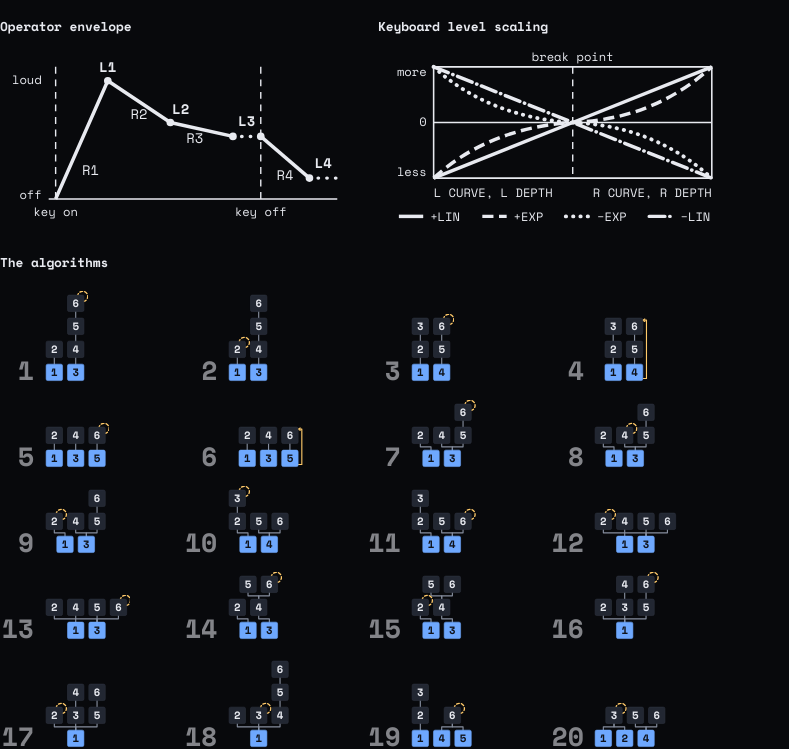
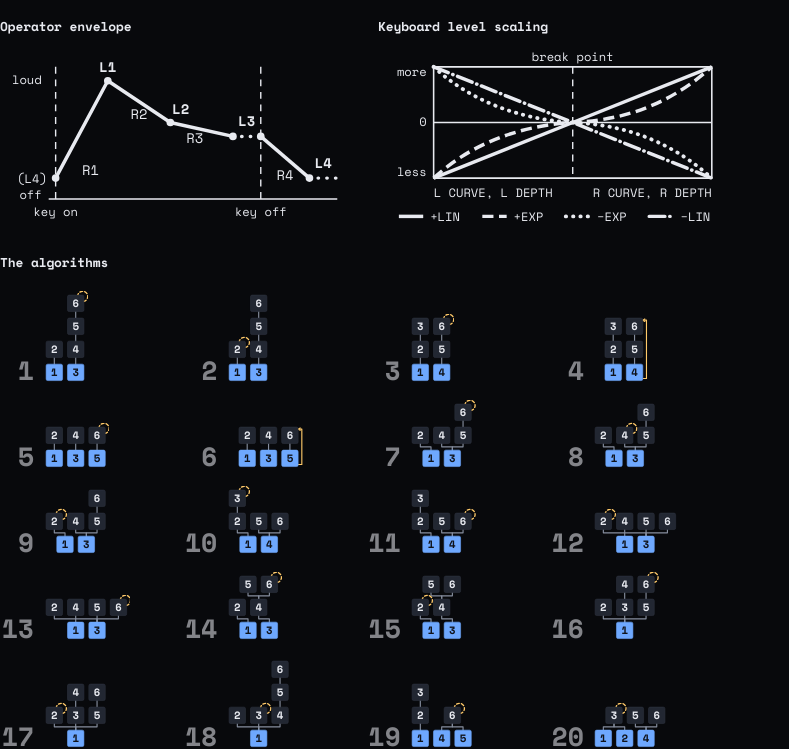
Before and after one commit to groundstation1/dx7curation, a website built with Vite: page cheatsheet.html in a window 1280 px wide. Shown: the part 57-806 px from the top of the page, without its empty margins (0-789 px from the left). Built offline with nearby package versions, Linux system fonts and the light colour scheme.

Commit message:
Start the envelope where the DX7 starts it
L4 is not only where the envelope settles after key off, it is where it
begins at key on - which is why Yamaha's own figure prints "(LEVEL 4)" at
the origin. Drawn from silence instead, the picture quietly claimed every
note fades up from nothing, and for the patches where L4 is not zero that
is the whole difference.

Worth recording that the engine in this app does not do this. msfa's
Env.init sets level to 0 and advances toward L1, so a note-on always
starts from silence whatever L4 says. Dexed inherits the same code, so
the app is consistent with its reference; it is the reference that differs
from the manual. It only shows on patches with a non-zero L4 - six of the
128 factory voices - and there it is the difference between a note that
begins already sounding and one that does not.

The sheet describes the instrument, so it follows the instrument.

Co-Authored-By: Claude Opus 5 <noreply@anthropic.com>

```diff
--- a/cheatsheet.html
+++ b/cheatsheet.html
@@ -175,12 +175,13 @@
     <h2>Operator envelope</h2>
     <svg class="fig" viewBox="0 0 100 52">
       <path class="ln thin" d="M14 44H97"/>
-      <path class="ln" d="M16 44L31 10L49 22L67 26"/>
+      <path class="ln" d="M16 38L31 10L49 22L67 26"/>
       <path class="ln hold" d="M67 26H75"/>
       <path class="ln" d="M75 26L89 38"/>
       <path class="ln hold" d="M89 38H97"/>
       <path class="ln dash" d="M16 44V6"/>
       <path class="ln dash" d="M75 44V6"/>
+      <circle class="dot" cx="16" cy="38" r="1.1"/>
       <circle class="dot" cx="31" cy="10" r="1.1"/>
       <circle class="dot" cx="49" cy="22" r="1.1"/>
       <circle class="dot" cx="67" cy="26" r="1.1"/>
@@ -197,6 +198,7 @@
       <text class="sm mid" x="16" y="49">key on</text>
       <text class="sm mid" x="75" y="49">key off</text>
       <text class="sm end" x="12" y="11">loud</text>
+      <text class="sm end" x="13.5" y="39.4">(L4)</text>
       <text class="sm end" x="12" y="44">off</text>
     </svg>
   </div>
```
Also changed, not shown: public/dx7-cheatsheet.html (+3 -1 lines).
